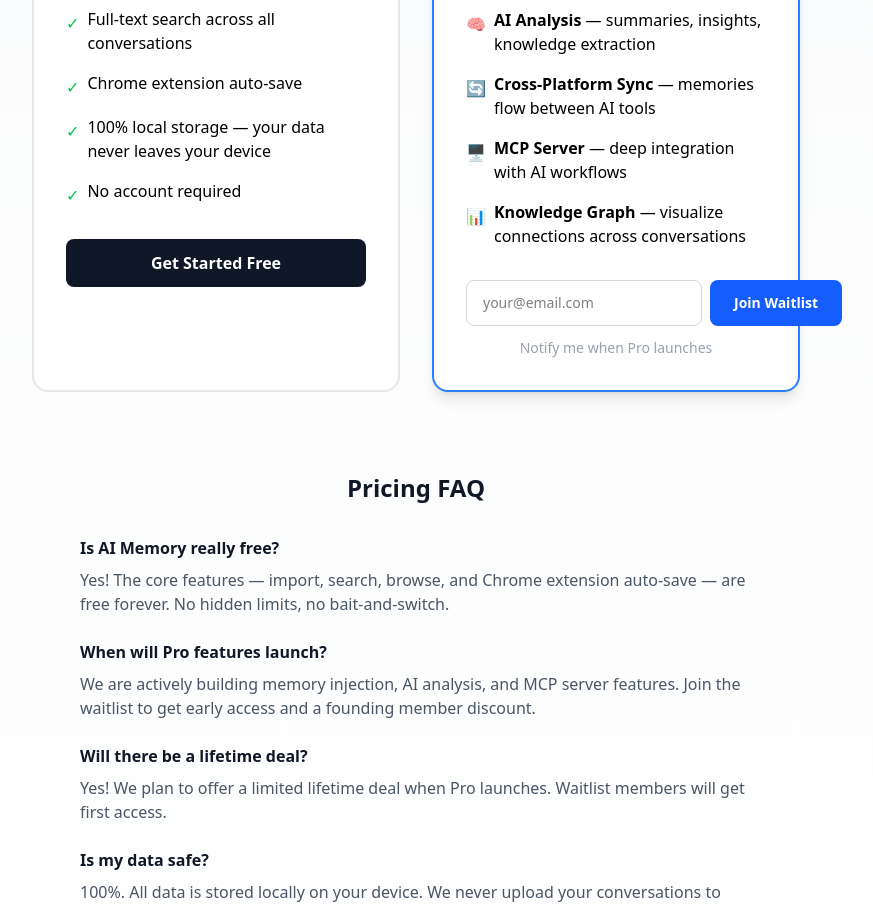
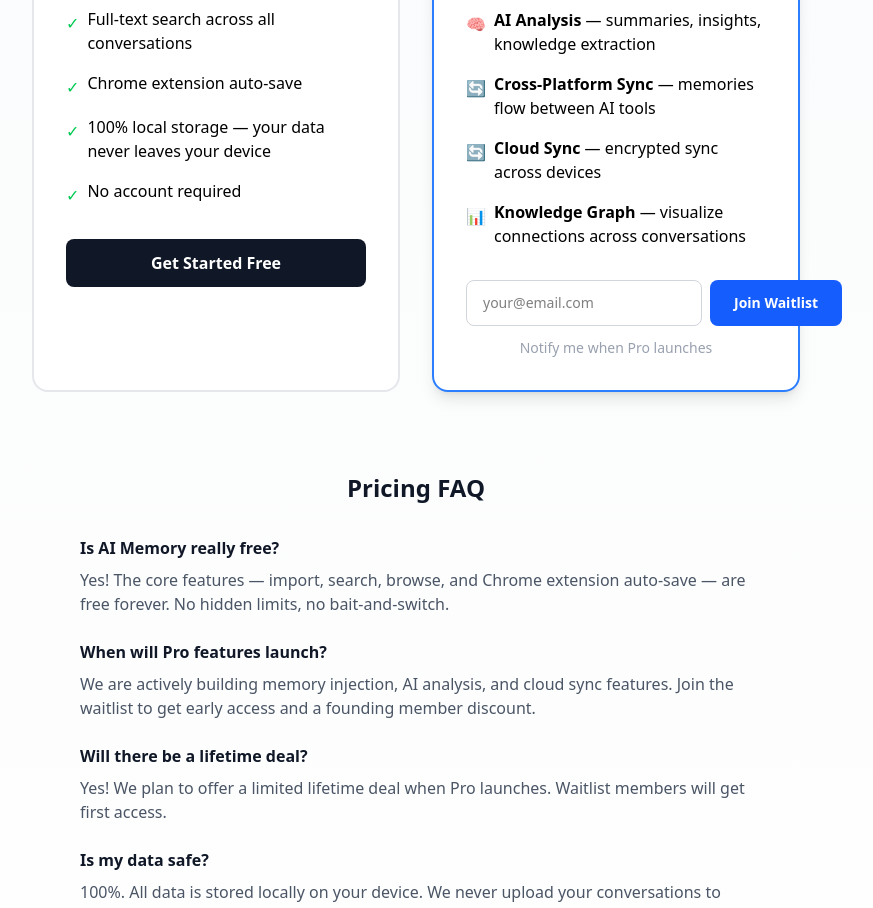
Before and after one commit to jingchang0623-crypto/aimemory, a Next.js app: page /pricing in a window 1280 px wide. Shown: the part 580-1488 px from the top of the page, without its empty margins (224-1097 px from the left). Built offline with nearby package versions, Linux system fonts and the light colour scheme.

Commit message:
fix: pricing page MCP Server messaging inconsistency - MCP Server is free, not Pro

```diff
--- a/src/app/pricing/page.tsx
+++ b/src/app/pricing/page.tsx
@@ -97,8 +97,8 @@ export default function PricingPage() {
                 <span><strong>Cross-Platform Sync</strong> — memories flow between AI tools</span>
               </li>
               <li className="flex items-start">
-                <span className="text-blue-500 mr-2 mt-1">🖥️</span>
-                <span><strong>MCP Server</strong> — deep integration with AI workflows</span>
+                <span className="text-blue-500 mr-2 mt-1">🔄</span>
+                <span><strong>Cloud Sync</strong> — encrypted sync across devices</span>
               </li>
               <li className="flex items-start">
                 <span className="text-blue-500 mr-2 mt-1">📊</span>
@@ -120,7 +120,7 @@ export default function PricingPage() {
             </div>
             <div>
               <h3 className="font-semibold text-gray-900 mb-2">When will Pro features launch?</h3>
-              <p className="text-gray-600">We are actively building memory injection, AI analysis, and MCP server features. Join the waitlist to get early access and a founding member discount.</p>
+              <p className="text-gray-600">We are actively building memory injection, AI analysis, and cloud sync features. Join the waitlist to get early access and a founding member discount.</p>
             </div>
             <div>
               <h3 className="font-semibold text-gray-900 mb-2">Will there be a lifetime deal?</h3>
```
